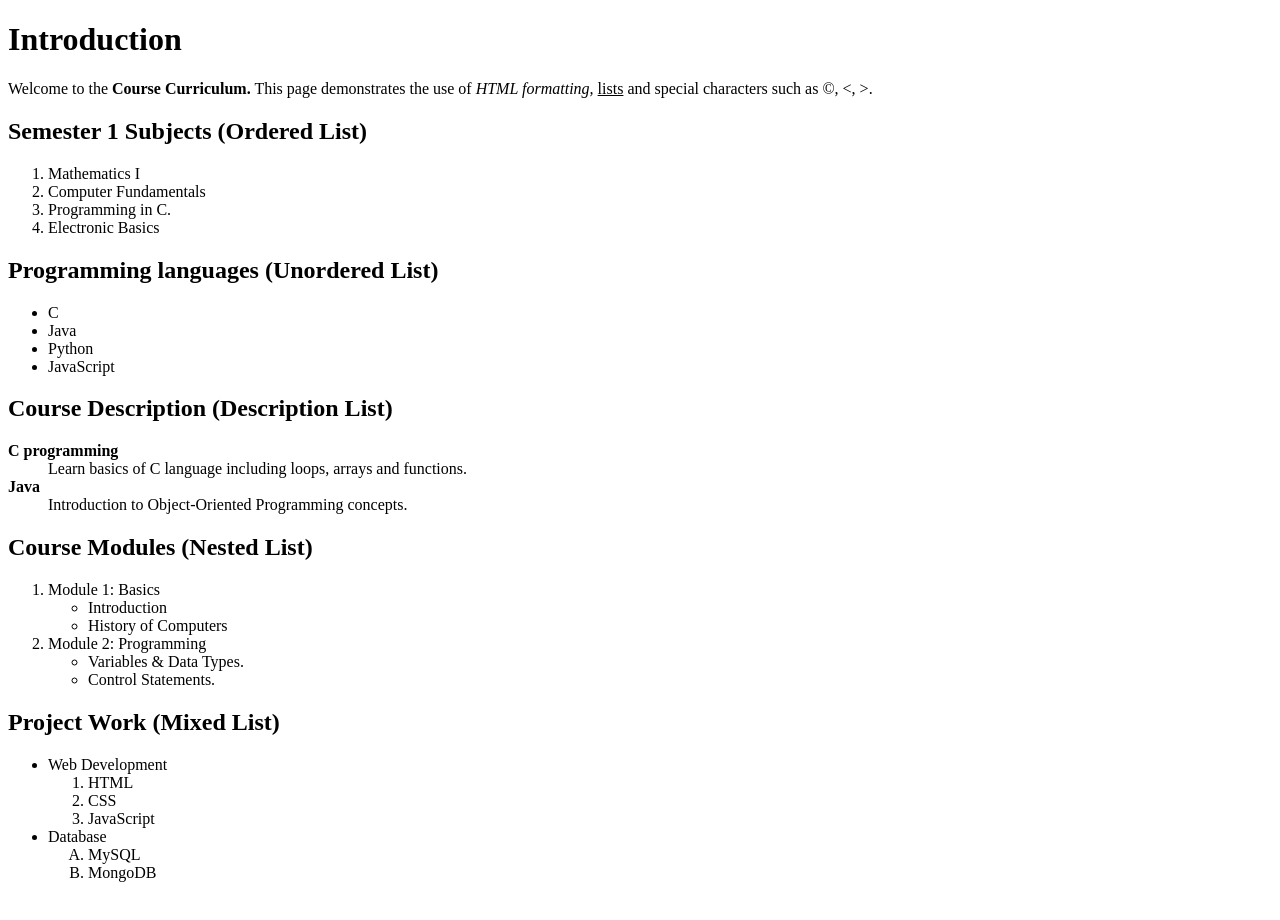
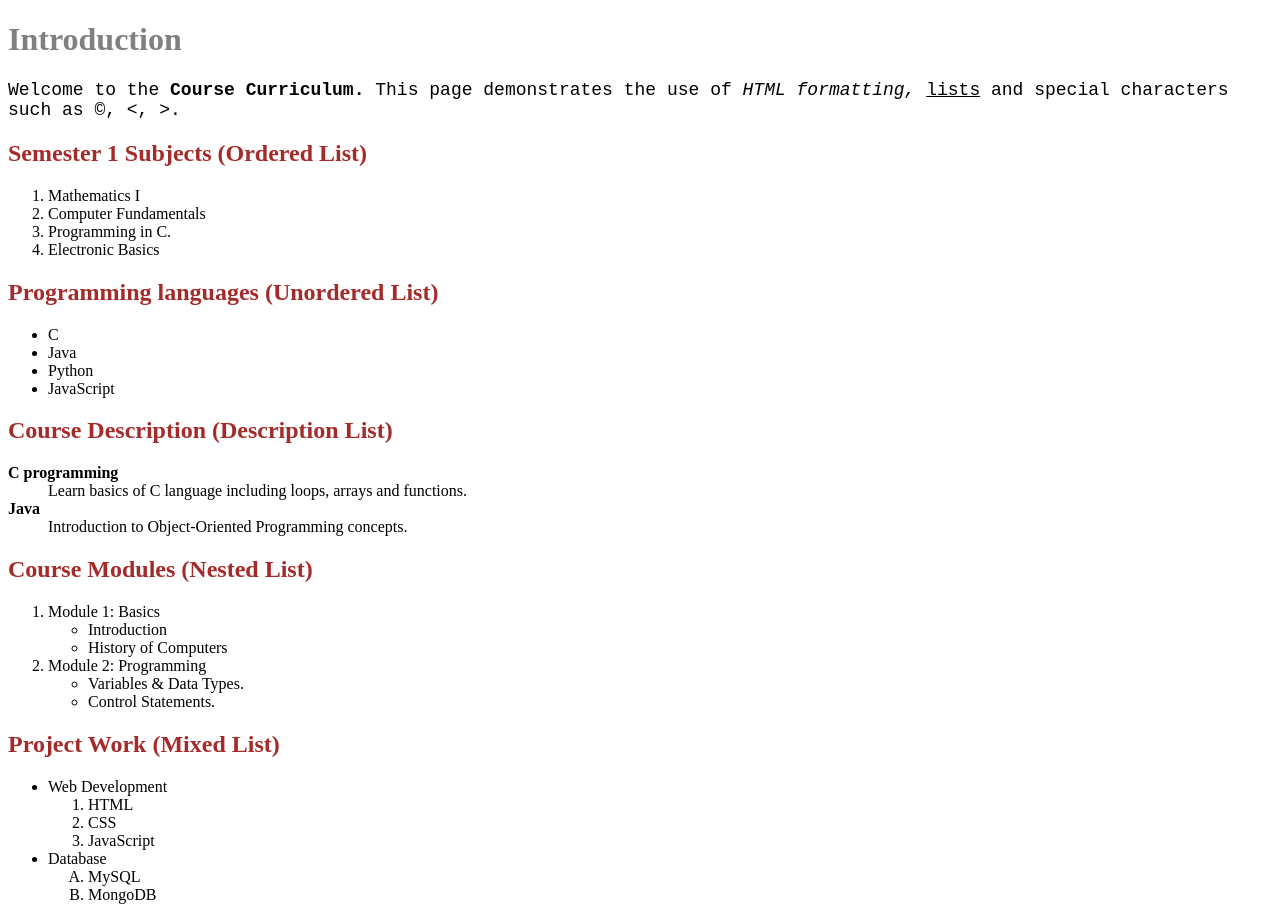
Before and after one commit to ajyendrasinghjadon/ajyendra_html, a plain HTML site: page Experiment 1.html in a window 1280 px wide. Before the commit the page ends 898 px from the top, so only its background shows below. Drawn offline with Linux system fonts and the light colour scheme.

Commit message:
Updated HTML files

```diff
--- a/Experiment 1.html
+++ b/Experiment 1.html
@@ -2,6 +2,20 @@
 <html lang="en">
 <head>
    <title>Experiment-1</title>
+   <style>
+      h1 {
+         color: gray;
+      }
+
+      h2 {
+         color: brown;
+      }
+
+      p {
+         font-size: large;
+         font-family: 'Courier New', Courier, monospace;
+      }
+   </style>
 </head>
 <body>
    <h1>Introduction</h1>
```
